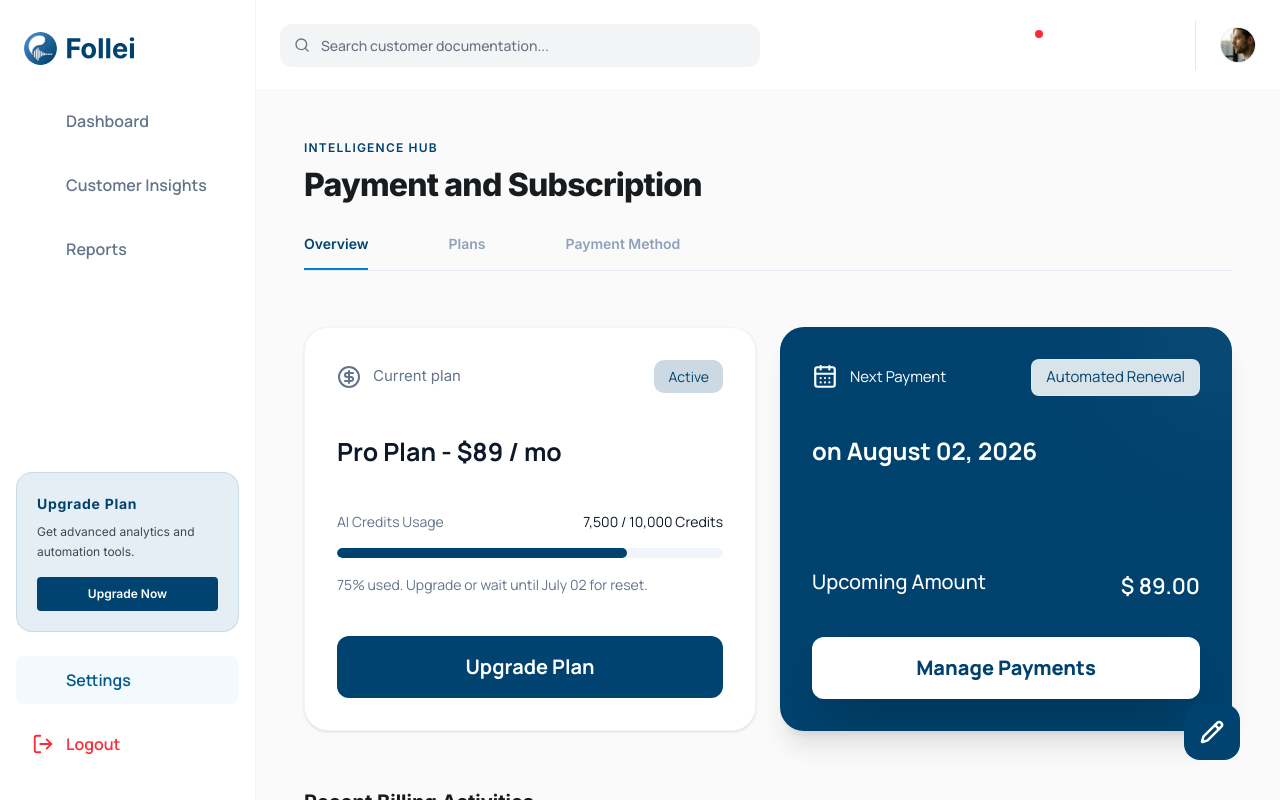
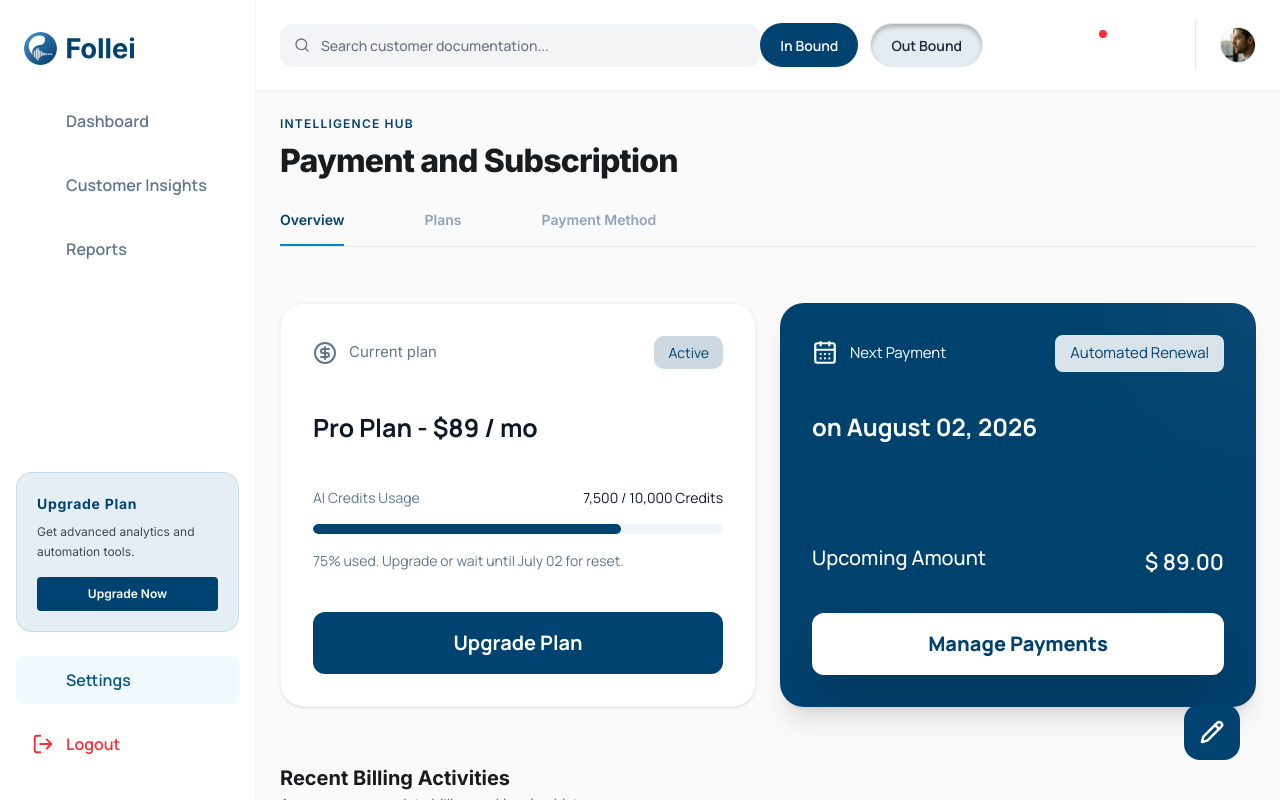
Before and after one commit to Kuberan1810/FolleiPhase1, a React (Vite) app: page /settings/payment in a window 1280 px wide. Built offline with nearby package versions, Linux system fonts and the light colour scheme; some icons are missing.

Commit message:
changing inbound outbount btn

```diff
--- a/src/Component/Header.tsx
+++ b/src/Component/Header.tsx
@@ -28,10 +28,24 @@ const Header: React.FC = () => {
                         placeholder="Search customer documentation..."
                         className="w-full pl-12 pr-4 py-2.5 bg-[#F2F4F6] rounded-xl text-[14px] focus:outline-none focus:ring-2 focus:ring-[#004370] transition-all placeholder:text-[#6B7280] placeholder:font-medium font-semibold text-[#004370] "
                     /> */}
-                    <SaasSearch/>
+                    <SaasSearch />
                 </div>
             </div>
 
+
+            <div className='flex gap-20'>
+                {/* Filter Tabs */}
+                <div className="flex items-center gap-3">
+                    <button className="h-[38px] sm:h-[44px] px-5 bg-[#014370] text-white rounded-full text-[13px] sm:text-[14px] font-semibold hover:bg-[#013254] transition-colors cursor-pointer flex items-center justify-center">
+                        In Bound
+                    </button>
+                    <button
+                        className="h-[38px] sm:h-[44px] px-5 bg-[#E5ECF1] text-gray-800 rounded-full text-[13px] sm:text-[14px] font-semibold border border-gray-200/50 hover:bg-gray-200 transition-colors cursor-pointer flex items-center justify-center"
+                        style={{ boxShadow: 'inset 0 3px 4px 0 rgba(0, 0, 0, 0.25)' }}
+                    >
+                        Out Bound
+                    </button>
+                </div>
                 <div className="flex items-center gap-3 lg:gap-6">
                     <div className="flex items-center gap-4 lg:gap-5 border-r border-[#E2E8F0] pr-3 lg:pr-6">
                         <button className="p-2.5 text-[#64748B] hover:bg-[#F2F4F6] rounded-full cursor-pointer duration-300  sm:hidden block">
@@ -47,7 +61,7 @@ const Header: React.FC = () => {
                             <InfoCircle color='currentColor' size={24} />
                         </button>
 
-                    <button className="p-2.5 text-[#64748B] hover:bg-[#F2F4F6] rounded-full cursor-pointer duration-300 hidden sm:block">
+                        <button className="p-2.5 text-[#64748B] hover:bg-[#F2F4F6] rounded-full cursor-pointer duration-300 sm:hidden block">
                             <Setting color='currentColor' size={24} />
                         </button>
                     </div>
@@ -62,6 +76,7 @@ const Header: React.FC = () => {
                         </div>
                     </div>
                 </div>
+            </div>
         </header>
     );
 };
--- a/src/Pages/Dashboard/Dashboard.tsx
+++ b/src/Pages/Dashboard/Dashboard.tsx
@@ -46,18 +46,6 @@ const Dashboard = () => {
         </div>
       </div>
 
-      {/* Filter Tabs */}
-      <div className="flex items-center gap-3">
-        <button className="h-[38px] sm:h-[44px] px-5 bg-[#014370] text-white rounded-full text-[13px] sm:text-[14px] font-semibold hover:bg-[#013254] transition-colors cursor-pointer flex items-center justify-center">
-          In Bound
-        </button>
-        <button
-          className="h-[38px] sm:h-[44px] px-5 bg-[#E5ECF1] text-gray-800 rounded-full text-[13px] sm:text-[14px] font-semibold border border-gray-200/50 hover:bg-gray-200 transition-colors cursor-pointer flex items-center justify-center"
-          style={{ boxShadow: 'inset 0 3px 4px 0 rgba(0, 0, 0, 0.25)' }}
-        >
-          Out Bound
-        </button>
-      </div>
 
       {/* Top Metrics Row */}
       <div className="w-full grid grid-cols-1 xl:grid-cols-2 gap-6 lg:gap-8 mb-8">
--- a/src/Pages/Settings/Payment/Payment.tsx
+++ b/src/Pages/Settings/Payment/Payment.tsx
@@ -10,7 +10,7 @@ const Payment = () => {
   const [activeTab, setActiveTab] = useState<TabType>('Overview');
 
   return (
-    <div className="w-full p-6 font-['Inter']">
+    <div className="w-full  font-['Inter']">
 
       {/* Header */}
       <header className="mb-6">
```
Lines whose indentation alone changed are shown as unchanged.
